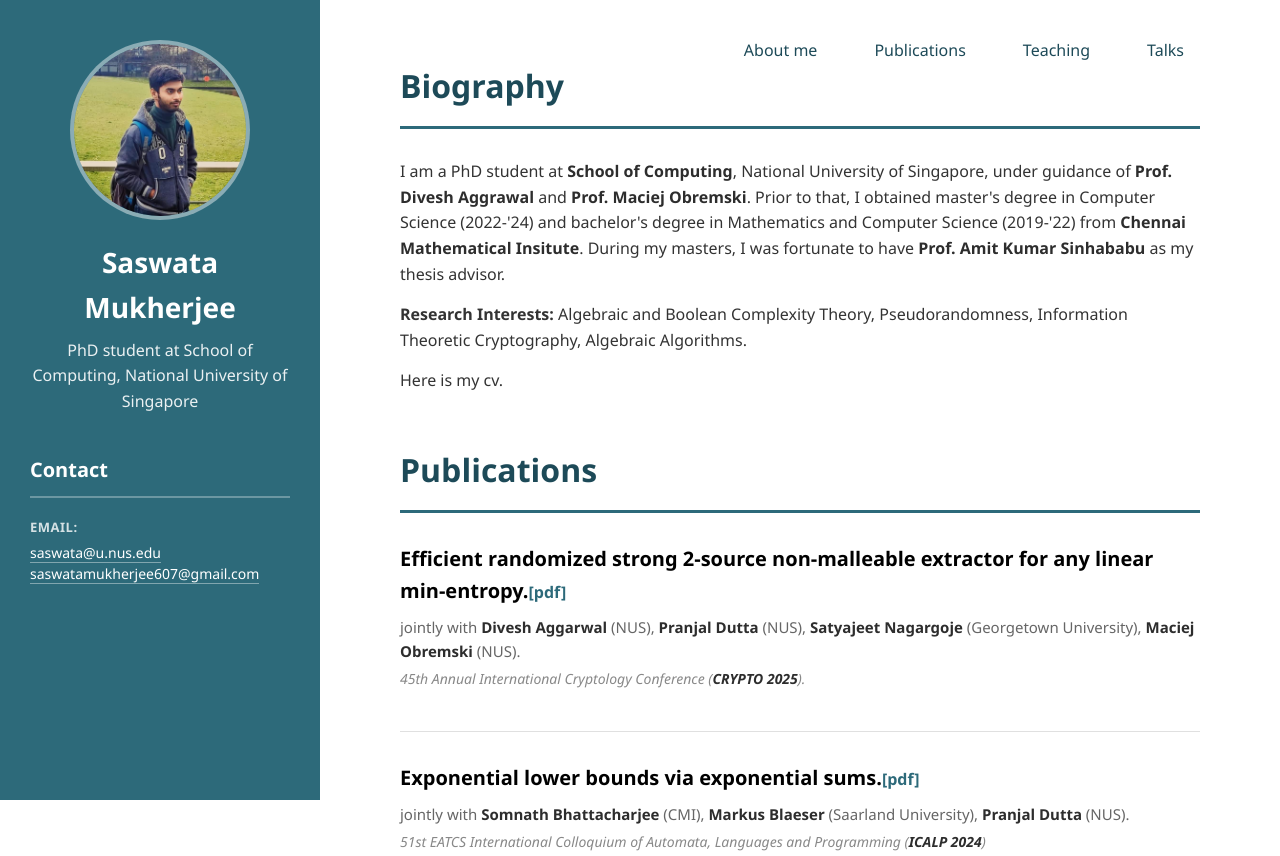
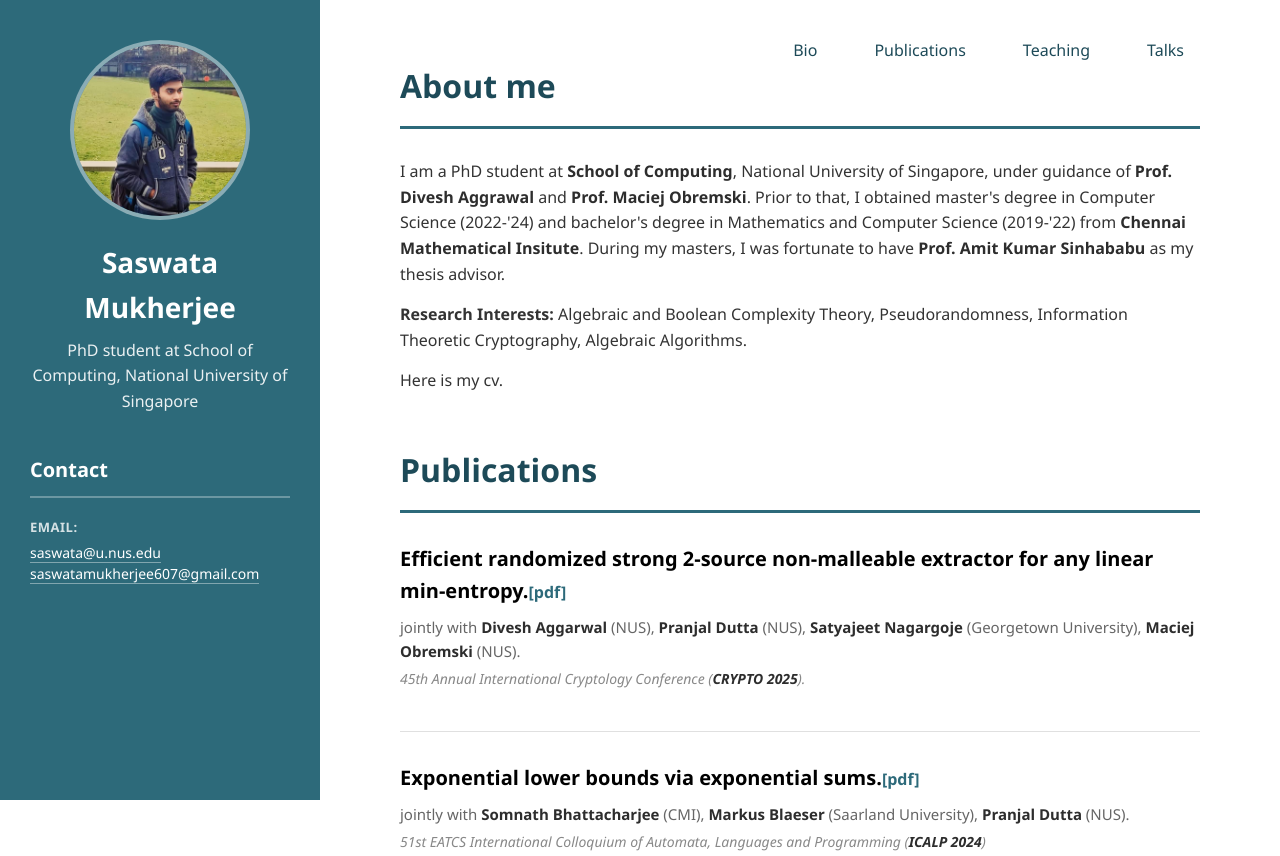
Before and after one commit to mukhsaswata/my-template.github.io, a plain HTML site: page index.html in a window 1280 px wide. Shown: the top 856 px of the page. Drawn offline with Linux system fonts and the light colour scheme.

Commit message:
Update index.html

```diff
--- a/index.html
+++ b/index.html
@@ -32,14 +32,14 @@
         <main class="main-content">
             <!-- Top Right Navigation -->
             <nav class="top-nav">
-                <a href="#bio">About me</a>
+                <a href="#bio">Bio</a>
                 <a href="#publications">Publications</a>
                 <a href="#teaching">Teaching</a>
                 <a href="#talks">Talks</a>
             </nav>
 
             <section id="bio">
-                <h2>Biography</h2>
+                <h2>About me</h2>
                <p>I am a PhD student at <a href="https://www.comp.nus.edu.sg/">School of Computing</a>, National University of Singapore, under guidance of <a href="https://sites.google.com/site/diveshhomepage">Prof. Divesh Aggrawal</a> and <a href="https://sites.google.com/view/maciejobremski">Prof. Maciej Obremski</a>. Prior to that, I obtained master's degree in Computer Science (2022-'24) and bachelor's degree in Mathematics and Computer Science (2019-'22) from <a href="https://www.cmi.ac.in/">Chennai Mathematical Insitute</a>. During my masters, I was fortunate to have <a href="https://scholar.google.com/citations?user=BddOgm0AAAAJ&hl=en">Prof. Amit Kumar Sinhababu</a> as my thesis advisor.</p>
                 <p><strong>Research Interests:</strong> Algebraic and Boolean Complexity Theory, Pseudorandomness, Information Theoretic Cryptography, Algebraic Algorithms.</p>
                <p>Here is my cv.</p>
```
